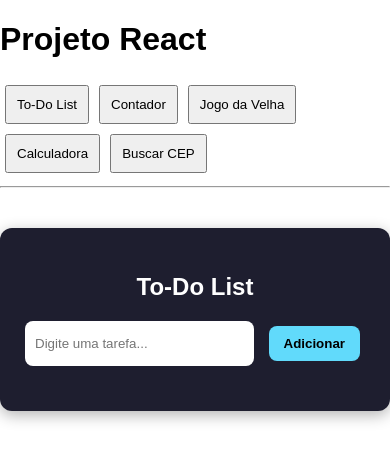
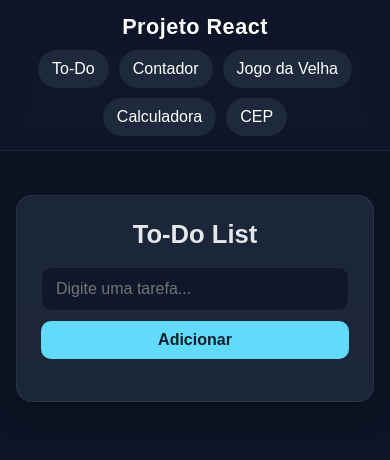
Before and after one commit to Akainor/atividade06, a React (Create React App) app: page / in a window 390 px wide. Shown: the top 460 px of the page. Built offline with nearby package versions, Linux system fonts and the light colour scheme.

Commit message:
1.0.0 - Site pronto para ser avaliado

```diff
--- a/src/App.css
+++ b/src/App.css
@@ -1,232 +1,366 @@
-body {
-  font-family: Arial;
-  margin: 0;
+/* =========================
+   GLOBAL
+========================= */
+:root {
+  --bg: #0f172a;
+  --bg-soft: #111827;
+  --card: #1e293b;
+  --card-2: #243043;
+  --text: #e5e7eb;
+  --muted: #94a3b8;
+  --primary: #61dafb;
+  --primary-2: #38bdf8;
+  --danger: #ff6b6b;
+  --warning: #f7b731;
+  --success: #20bf6b;
+  --dark-btn: #2b3648;
+  --shadow: 0 12px 30px rgba(0, 0, 0, 0.25);
+  --radius: 16px;
+  --radius-sm: 10px;
 }
 
+* {
+  box-sizing: border-box;
+}
+
+html,
+body,
+#root {
+  min-height: 100%;
+}
+
+body {
+  margin: 0;
+  font-family: Arial, Helvetica, sans-serif;
+  color: var(--text);
+  background:
+    radial-gradient(circle at top, rgba(97, 218, 251, 0.12), transparent 34%),
+    linear-gradient(180deg, #0b1220 0%, #0f172a 100%);
+}
+
+button,
+input {
+  font: inherit;
+}
+
+main {
+  padding: 24px 16px 40px;
+  max-width: 1100px;
+  margin: 0 auto;
+}
+
+.app-wrapper {
+  min-height: 100vh;
+  background: linear-gradient(180deg, #0b1220 0%, #0f172a 100%);
+}
+
+.app-content {
+  padding: 24px 16px 60px;
+}
+
+/*HEADER*/
 .header {
-  background: #282c34;
+  position: sticky;
+  top: 0;
+  z-index: 100;
+  background: rgba(15, 23, 42, 0.95);
+  backdrop-filter: blur(10px);
+  border-bottom: 1px solid rgba(255, 255, 255, 0.06);
+  padding: 16px;
+  text-align: center;
+}
+
+.header h1 {
+  margin: 0 0 10px;
+  font-size: 2.4rem;
+  font-weight: 900;
+  letter-spacing: 0.5px;
+  color: #ffffff;
+}
+
+.header-nav {
+  display: flex;
+  justify-content: center;
+  flex-wrap: wrap;
+  gap: 10px;
+}
+
+.header-nav button {
+  border: none;
+  padding: 10px 14px;
+  border-radius: 999px;
+  background: #1e293b;
   color: white;
-  padding: 20px;
+  cursor: pointer;
+  transition: 0.2s;
+}
+
+.header-nav button:hover {
+  background: #243043;
+  transform: translateY(-2px);
+}
+
+/*SHARED CARD*/
+.todo-container,
+.counter-container,
+.game-container,
+.calc-container,
+.cep-container {
+  background: rgba(30, 41, 59, 0.92);
+  border: 1px solid rgba(255, 255, 255, 0.06);
+  box-shadow: var(--shadow);
+  border-radius: var(--radius);
+  padding: 24px;
+}
+
+.todo-title,
+.counter-title,
+.game-container h2,
+.calc-container,
+.cep-container h2 {
+  margin-top: 0;
+}
+
+input {
+  background: #0f172a;
+  color: var(--text);
+  border: 1px solid rgba(255, 255, 255, 0.08);
+  border-radius: 10px;
+  outline: none;
+  transition: border-color 0.2s ease, box-shadow 0.2s ease;
+}
+
+input:focus {
+  border-color: rgba(97, 218, 251, 0.5);
+  box-shadow: 0 0 0 3px rgba(97, 218, 251, 0.12);
 }
 
 button {
-  margin: 5px;
-  padding: 10px;
+  transition: transform 0.18s ease, opacity 0.18s ease, background 0.18s ease;
 }
 
-/* ===== TODO LIST ===== */
+button:hover {
+  opacity: 0.96;
+  transform: translateY(-1px);
+}
 
+button:active {
+  transform: translateY(0);
+}
+
+/*TO-DO LIST*/
 .todo-container {
-  max-width: 500px;
-  margin: 40px auto;
-  background: #1e1e2f;
-  padding: 25px;
-  border-radius: 12px;
-  color: white;
-  box-shadow: 0 4px 15px rgba(0,0,0,0.3);
+  max-width: 680px;
+  margin: 20px auto 0;
 }
 
 .todo-title {
   text-align: center;
-  margin-bottom: 20px;
+  margin-bottom: 18px;
+  font-size: 1.6rem;
 }
 
 .todo-input-area {
   display: flex;
   gap: 10px;
-  margin-bottom: 20px;
+  margin-bottom: 18px;
 }
 
-.todo-input {
+.todo-input,
+.todo-edit-input {
   flex: 1;
-  padding: 10px;
-  border-radius: 8px;
+  padding: 12px 14px;
+}
+
+.todo-add,
+.todo-edit,
+.todo-delete,
+.todo-save {
   border: none;
-  outline: none;
+  border-radius: 10px;
+  padding: 10px 14px;
+  cursor: pointer;
+  font-weight: 700;
 }
 
 .todo-add {
-  padding: 10px 15px;
-  border: none;
-  border-radius: 8px;
-  background: #61dafb;
-  cursor: pointer;
-  font-weight: bold;
+  background: var(--primary);
+  color: #06202c;
 }
 
 .todo-list {
   list-style: none;
   padding: 0;
+  margin: 0;
+  display: grid;
+  gap: 10px;
 }
 
 .todo-item {
-  background: #2a2a40;
-  padding: 10px;
-  border-radius: 8px;
-  margin-bottom: 10px;
+  background: rgba(15, 23, 42, 0.72);
+  border: 1px solid rgba(255, 255, 255, 0.05);
+  border-radius: 12px;
+  padding: 12px;
   display: flex;
-  justify-content: space-between;
   align-items: center;
+  gap: 12px;
 }
 
 .todo-text {
   flex: 1;
+  line-height: 1.4;
+  color: var(--text);
+  word-break: break-word;
 }
 
 .todo-actions {
   display: flex;
-  gap: 5px;
-}
-
-.todo-edit,
-.todo-delete,
-.todo-save {
-  border: none;
-  padding: 5px 10px;
-  border-radius: 6px;
-  cursor: pointer;
+  gap: 8px;
+  flex-wrap: wrap;
 }
 
 .todo-edit {
-  background: #f7b731;
+  background: var(--warning);
+  color: #201500;
 }
 
 .todo-delete {
-  background: #ff6b6b;
+  background: var(--danger);
   color: white;
 }
 
 .todo-save {
-  background: #20bf6b;
+  background: var(--success);
   color: white;
 }
 
-.todo-edit-input {
-  flex: 1;
-  padding: 5px;
-  border-radius: 6px;
-  border: none;
-}
-
-/* ===== COUNTER ===== */
-
+/*COUNTER*/
 .counter-container {
+  max-width: 520px;
+  margin: 24px auto 0;
   text-align: center;
-  margin-top: 40px;
 }
 
 .counter-title {
+  font-size: 1.7rem;
   margin-bottom: 20px;
-  font-size: 24px;
 }
 
 .counter-box {
-  font-size: 48px;
-  font-weight: bold;
-  background: #282c34;
-  color: white;
-  padding: 20px;
-  border-radius: 10px;
-  display: inline-block;
-  min-width: 120px;
+  display: inline-flex;
+  align-items: center;
+  justify-content: center;
+  min-width: 160px;
+  min-height: 120px;
+  padding: 18px 24px;
+  border-radius: 22px;
+  background: linear-gradient(180deg, #0f172a 0%, #111827 100%);
+  border: 1px solid rgba(97, 218, 251, 0.15);
+  box-shadow: inset 0 1px 0 rgba(255, 255, 255, 0.04);
 }
 
 .counter-number {
-  transition: 0.2s;
+  font-size: clamp(3rem, 10vw, 4.5rem);
+  font-weight: 800;
+  line-height: 1;
+  color: white;
 }
 
 .counter-buttons {
   margin-top: 20px;
   display: flex;
   justify-content: center;
-  gap: 10px;
+  gap: 12px;
+  flex-wrap: wrap;
+}
+
+.counter-btn,
+.counter-reset {
+  border: none;
+  border-radius: 12px;
+  padding: 12px 18px;
+  min-width: 92px;
+  cursor: pointer;
+  font-weight: 700;
 }
 
 .counter-btn {
-  font-size: 20px;
-  padding: 10px 20px;
-  border-radius: 8px;
-  border: none;
-  cursor: pointer;
-  background: #61dafb;
+  background: var(--primary);
+  color: #06202c;
 }
 
 .counter-reset {
-  padding: 10px 20px;
-  border-radius: 8px;
-  border: none;
-  cursor: pointer;
-  background: #ff6b6b;
+  background: var(--danger);
   color: white;
 }
 
-/* ===== TIC TAC TOE ===== */
-
+/*TIC TAC TOE*/
 .game-container {
+  max-width: 520px;
+  margin: 24px auto 0;
   text-align: center;
-  margin-top: 40px;
 }
 
 .status {
-  margin: 15px 0;
-  font-size: 20px;
-  font-weight: bold;
+  margin: 10px 0 18px;
+  font-size: 1.1rem;
+  color: var(--primary);
 }
 
 .board {
   display: grid;
-  grid-template-columns: repeat(3, 80px);
+  grid-template-columns: repeat(3, minmax(72px, 84px));
   gap: 10px;
   justify-content: center;
-  margin-bottom: 20px;
+  margin-bottom: 18px;
 }
 
 .cell {
-  width: 80px;
-  height: 80px;
-  font-size: 28px;
-  font-weight: bold;
+  width: 84px;
+  height: 84px;
   border: none;
-  border-radius: 10px;
-  background: #282c34;
+  border-radius: 16px;
+  background: linear-gradient(180deg, #111827 0%, #1f2937 100%);
   color: white;
+  font-size: 2rem;
+  font-weight: 800;
   cursor: pointer;
-  transition: 0.2s;
+  box-shadow: inset 0 1px 0 rgba(255, 255, 255, 0.04);
 }
 
 .cell:hover {
-  background: #3c4048;
+  background: #263244;
 }
 
 .reset-btn {
-  padding: 10px 20px;
   border: none;
-  border-radius: 8px;
-  background: #61dafb;
+  border-radius: 999px;
+  padding: 12px 18px;
+  background: var(--primary);
+  color: #06202c;
   cursor: pointer;
-  font-size: 16px;
+  font-weight: 700;
 }
 
-/* ===== CALCULATOR ===== */
-
+/*CALCULATOR*/
 .calc-container {
-  width: 260px;
-  margin: 40px auto;
-  background: #1e1e2f;
-  padding: 20px;
-  border-radius: 15px;
-  box-shadow: 0 4px 15px rgba(0,0,0,0.3);
+  width: min(100%, 380px);
+  margin: 24px auto 0;
+  padding: 18px;
 }
 
 .calc-display {
-  background: #000;
-  color: #fff;
-  font-size: 32px;
+  min-height: 86px;
+  background: #050814;
+  color: white;
+  font-size: clamp(2rem, 7vw, 3rem);
   text-align: right;
-  padding: 15px;
-  border-radius: 10px;
-  margin-bottom: 15px;
+  padding: 16px 14px;
+  border-radius: 18px;
+  margin-bottom: 16px;
   overflow-x: auto;
+  word-break: break-all;
+  border: 1px solid rgba(255, 255, 255, 0.06);
 }
 
 .calc-grid {
@@ -235,77 +369,120 @@ button {
   gap: 10px;
 }
 
-.btn {
-  height: 50px;
-  font-size: 18px;
+.calc-container .btn {
+  height: 56px;
   border: none;
   border-radius: 50%;
-  background: #2a2a40;
+  background: var(--dark-btn);
   color: white;
   cursor: pointer;
-  transition: 0.2s;
+  font-size: 1.05rem;
+  font-weight: 700;
 }
 
-.btn:hover {
-  background: #3c3c5a;
+.calc-container .btn:hover {
+  filter: brightness(1.08);
 }
 
-.orange {
+.calc-container .orange {
   background: #ff9500;
   color: white;
 }
 
-.gray {
+.calc-container .gray {
   background: #a5a5a5;
-  color: black;
+  color: #111;
 }
 
-.zero {
+.calc-container .zero {
   grid-column: span 2;
-  border-radius: 25px;
+  border-radius: 28px;
   text-align: left;
-  padding-left: 20px;
+  padding-left: 22px;
 }
 
-/* ===== CEP SEARCH ===== */
+/*CEP SEARCH*/
+.cep-container {
+  max-width: 520px;
+  margin: 24px auto 0;
+}
 
-.cep-container {
-  max-width: 400px;
-  margin: 40px auto;
-  background: #1e1e2f;
-  padding: 20px;
-  border-radius: 10px;
-  color: white;
+.cep-container h2 {
+  text-align: center;
+  margin-bottom: 18px;
 }
 
 .cep-input-area {
   display: flex;
   gap: 10px;
-  margin-bottom: 15px;
+  margin-bottom: 14px;
 }
 
 .cep-input {
   flex: 1;
-  padding: 8px;
-  border-radius: 6px;
-  border: none;
+  padding: 12px 14px;
 }
 
 .cep-btn {
-  padding: 8px 12px;
+  padding: 12px 16px;
   border: none;
-  border-radius: 6px;
-  background: #61dafb;
+  border-radius: 10px;
+  background: var(--primary);
+  color: #06202c;
   cursor: pointer;
+  font-weight: 700;
 }
 
 .cep-error {
-  color: #ff6b6b;
-  margin-bottom: 10px;
+  margin: 0 0 12px;
+  color: #ff8c8c;
 }
 
 .cep-result {
-  background: #2a2a40;
-  padding: 10px;
-  border-radius: 8px;
+  background: rgba(15, 23, 42, 0.72);
+  border: 1px solid rgba(255, 255, 255, 0.05);
+  padding: 14px;
+  border-radius: 12px;
 }
+
+.cep-result p {
+  margin: 6px 0;
+}
+
+/*RESPONSIVE*/
+@media (max-width: 640px) {
+  .header {
+    padding: 14px 12px;
+  }
+
+  .header h1 {
+    font-size: 1.35rem;
+  }
+
+  .todo-input-area,
+  .cep-input-area {
+    flex-direction: column;
+  }
+
+  .todo-item {
+    flex-direction: column;
+    align-items: stretch;
+  }
+
+  .todo-actions {
+    justify-content: flex-end;
+  }
+
+  .board {
+    grid-template-columns: repeat(3, minmax(64px, 76px));
+  }
+
+  .cell {
+    width: 76px;
+    height: 76px;
+  }
+
+  .calc-container {
+    padding: 16px;
+  }
+}
--- a/src/App.js
+++ b/src/App.js
@@ -27,10 +27,12 @@ function App() {
   }
 
   return (
-    <div>
+    <div className="app-wrapper">
       <Header setPage={setPage} />
-      <hr />
-      {renderPage()}
+
+      <main className="app-content">
+        {renderPage()}
+      </main>
     </div>
   );
 }
--- a/src/components/Header.jsx
+++ b/src/components/Header.jsx
@@ -1,13 +1,15 @@
 export default function Header({ setPage }) {
   return (
-    <div>
+    <header className="header">
       <h1>Projeto React</h1>
 
-      <button onClick={() => setPage("todo")}>To-Do List</button>
-      <button onClick={() => setPage("counter")}>Contador</button>
-      <button onClick={() => setPage("game")}>Jogo da Velha</button>
-      <button onClick={() => setPage("calc")}>Calculadora</button>
-      <button onClick={() => setPage("cep")}>Buscar CEP</button>
-    </div>
+      <nav className="header-nav">
+        <button onClick={() => setPage("todo")}>To-Do</button>
+        <button onClick={() => setPage("counter")}>Contador</button>
+        <button onClick={() => setPage("game")}>Jogo da Velha</button>
+        <button onClick={() => setPage("calc")}>Calculadora</button>
+        <button onClick={() => setPage("cep")}>CEP</button>
+      </nav>
+    </header>
   );
 }
```
